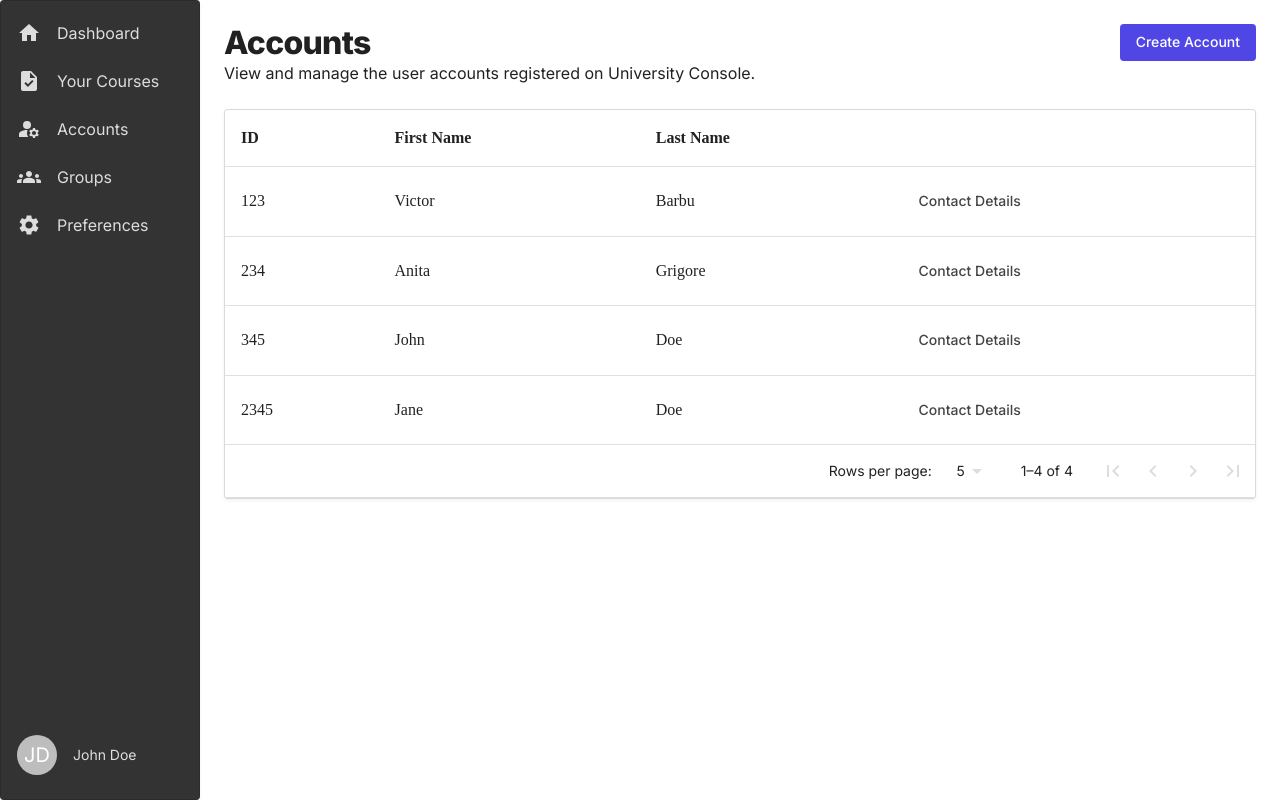
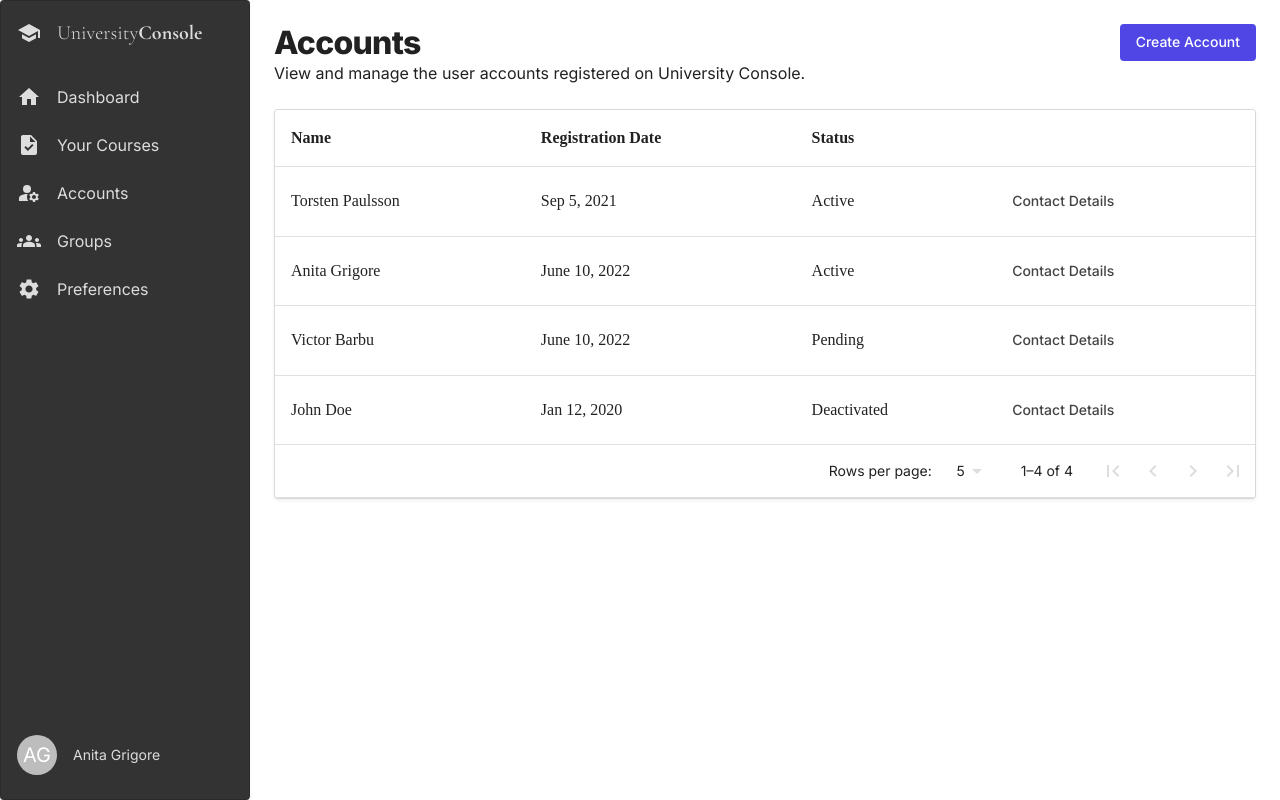
Before and after one commit to UniversityConsole/console, a React app: page /accounts in a window 1280 px wide. Built offline with nearby package versions, Linux system fonts and the light colour scheme; the HTML template or start-up script is replaced by a standard one.

Commit message:
Add logo to drawer

```diff
--- a/src/Accounts/Accounts.tsx
+++ b/src/Accounts/Accounts.tsx
@@ -19,10 +19,10 @@ export function Accounts() {
   );
 
   const accounts = [
-    { id: '123', firstName: 'Victor', lastName: 'Barbu', email: 'vicbarbu@pm.me' },
-    { id: '234', firstName: 'Anita', lastName: 'Grigore', email: 'anita.grigore1@gmail.com' },
-    { id: '345', firstName: 'John', lastName: 'Doe', email: 'john@example.com' },
-    { id: '2345', firstName: 'Jane', lastName: 'Doe', email: 'jane@example.com' },
+    { id: '1', name: "Torsten Paulsson", date: "Sep 5, 2021", status: "Active"},
+    { id: '2', name: "Anita Grigore", date: "June 10, 2022", status: "Active"},
+    { id: '3', name: "Victor Barbu", date: "June 10, 2022", status: "Pending"},
+    { id: '4', name: "John Doe", date: "Jan 12, 2020", status: "Deactivated"},
   ];
 
   return (
@@ -32,9 +32,9 @@ export function Accounts() {
       </ConsoleHeader>
       <PaginatedTable
         columnDefinitions={[
-          { id: 'id', head: 'ID', cell: item => item.id },
-          { id: 'firstName', head: 'First Name', cell: item => item.firstName },
-          { id: 'lastName', head: 'Last Name', cell: item => item.lastName },
+          { id: 'name', head: 'Name', cell: item => item.name },
+          { id: 'date', head: 'Registration Date', cell: item => item.date },
+          { id: 'status', head: 'Status', cell: item => item.status },
           { id: 'actions', head: '', cell: item => (
             <Button
               variant="text"
--- a/src/Accounts/ContactDetails.tsx
+++ b/src/Accounts/ContactDetails.tsx
@@ -10,7 +10,7 @@ interface Props<T> {
 
 export function ContactDetails<T>(props: Props<T>) {
   const { accountId, onClose } = props;
-  const [data, setData] = useState({email: 'johndoe@example.com', name: 'John Doe'});
+  const [data, setData] = useState({email: 'paulsson@example.com', name: 'Torsten Paulsson'},);
 
   const tableItems = [
     { label: 'Name', value: data.name },
--- a/src/CreateAccount/CreateAccount.tsx
+++ b/src/CreateAccount/CreateAccount.tsx
@@ -29,7 +29,6 @@ export function CreateAccount() {
       <Container component={Paper}>
         <Box
           component="form"
-          noValidate
           onSubmit={handleSubmit}
         >
           <FormControl>
--- a/src/drawer.tsx
+++ b/src/drawer.tsx
@@ -4,7 +4,7 @@ import {
   List,
   ListItem,
   ListItemIcon,
-  ListItemText,
+  ListItemText, Toolbar, Typography,
 } from "@mui/material";
 import HomeIcon from "@mui/icons-material/Home";
 import TaskIcon from "@mui/icons-material/Task";
@@ -15,6 +15,7 @@ import {Drawer as MUIDrawer} from '@mui/material';
 import styles from './fonts.scss';
 import * as React from "react";
 import {useNavigate} from "react-router-dom";
+import {School} from "@mui/icons-material";
 
 export const Drawer = () => {
   const navigate = useNavigate();
@@ -49,6 +50,29 @@ export const Drawer = () => {
 
   return (
     <MUIDrawer variant="permanent" anchor="left">
+      <Toolbar disableGutters>
+        <School sx={{minWidth: 24, m: '16px'}}/>
+        <Typography
+          variant='h6'
+          noWrap
+          sx={{
+            fontFamily: 'Cormorant Garamond',
+            fontWeight: 300
+          }}
+        >
+          University
+        </Typography>
+        <Typography
+          variant='h6'
+          noWrap
+          sx={{
+            fontFamily: 'Cormorant Garamond',
+            fontWeight: 700
+          }}
+        >
+          Console
+        </Typography>
+      </Toolbar>
       <List>
         {itemList.map(({text, icon, onClick}) => (
           <ListItem button key={text} onClick={onClick} sx={{fontWeight: 500}}>
@@ -61,9 +85,9 @@ export const Drawer = () => {
         <div>
           <CardHeader
             avatar={
-              <Avatar>JD</Avatar>
+              <Avatar>AG</Avatar>
             }
-            title="John Doe"
+            title="Anita Grigore"
           />
         </div>
       </List>
--- a/src/theme/drawer.ts
+++ b/src/theme/drawer.ts
@@ -1,6 +1,6 @@
 import {ThemeOptions} from "@mui/material";
 
-export const DRAWER_WIDTH = 200;
+export const DRAWER_WIDTH = 250;
 
 export const drawerTheme: ThemeOptions = {
   components: {
```
